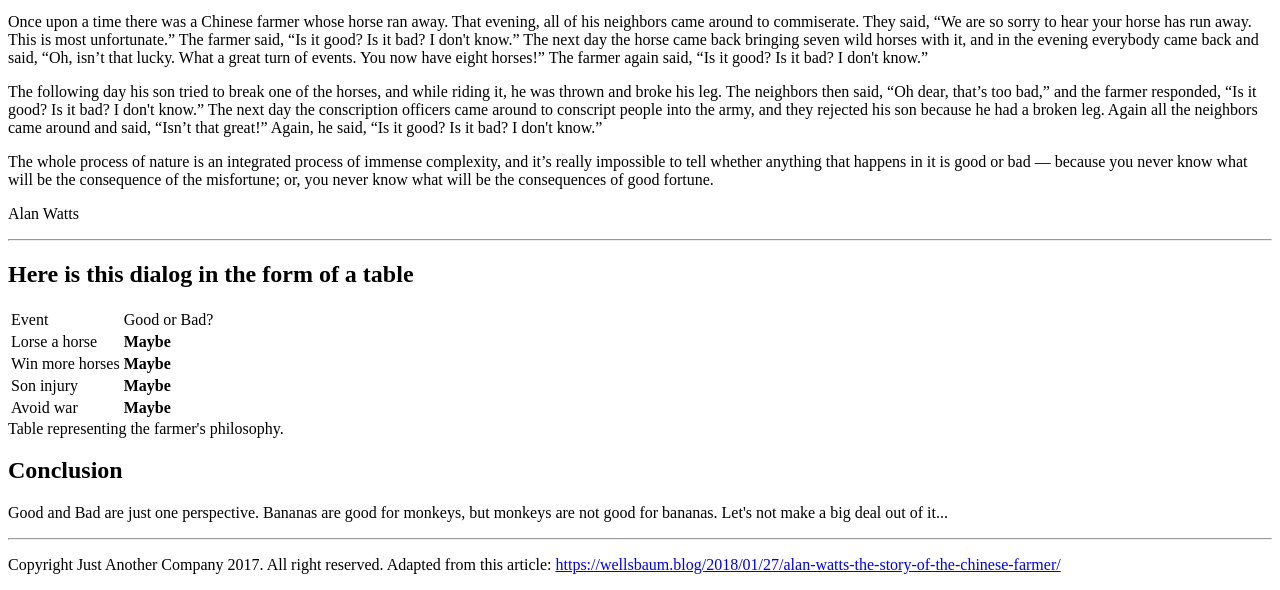
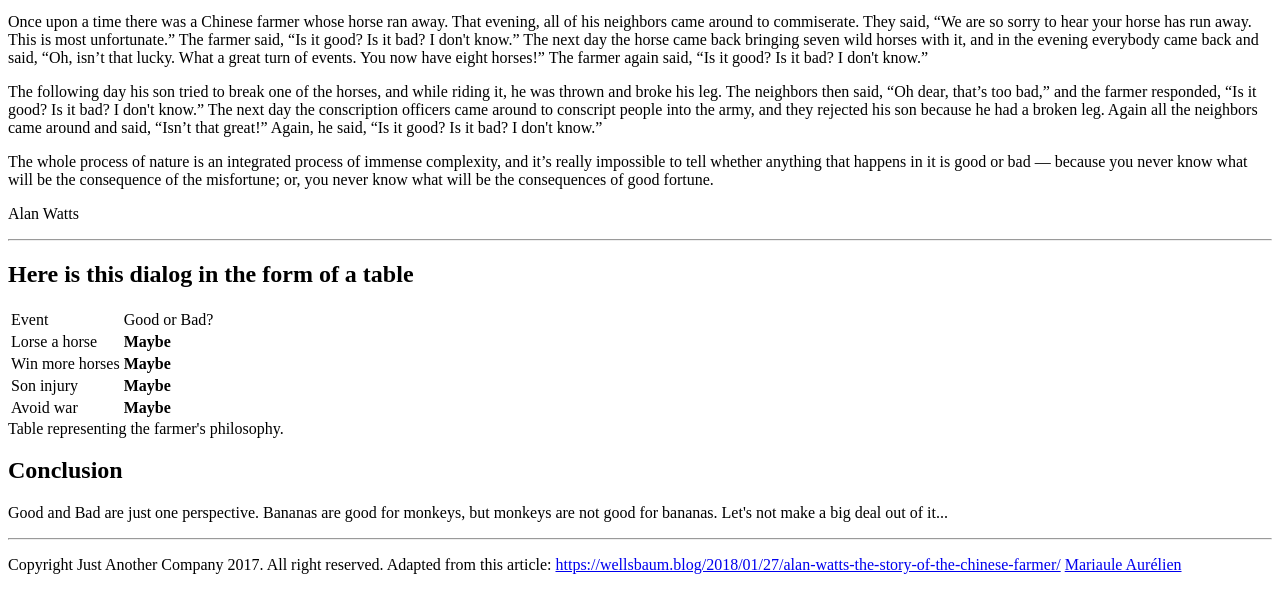
Before and after one commit to A-Mariaule/progressive-enhancement, a plain HTML site: page index.html in a window 1280 px wide. Shown: the part 1512-2102 px from the top of the page. Drawn offline with Linux system fonts and the light colour scheme.

Commit message:
modification html

```diff
--- a/index.html
+++ b/index.html
@@ -2,6 +2,7 @@
 <html>
     <head>
         <meta charset="utf-8">
+        <link rel="stylesheet" type="text/css" href="style.css">
         <title>The chinese farmer</title>
     </head>
 
@@ -77,7 +78,8 @@
         <hr>
 
         <footer>
-           <p> Copyright Just Another Company 2017. All right reserved. Adapted from this article: <a href="https://wellsbaum.blog/2018/01/27/alan-watts-the-story-of-the-chinese-farmer/">https://wellsbaum.blog/2018/01/27/alan-watts-the-story-of-the-chinese-farmer/</a></p>
+           <p> Copyright Just Another Company 2017. All right reserved. Adapted from this article: <a href="https://wellsbaum.blog/2018/01/27/alan-watts-the-story-of-the-chinese-farmer/" target="_blank" title="article source">https://wellsbaum.blog/2018/01/27/alan-watts-the-story-of-the-chinese-farmer/</a>
+           <a href ="https://github.com/A-Mariaule" target="_blank" title="liens GitHub">Mariaule Aurélien</a></p>
         </footer>
     </body>
 </html>
```
